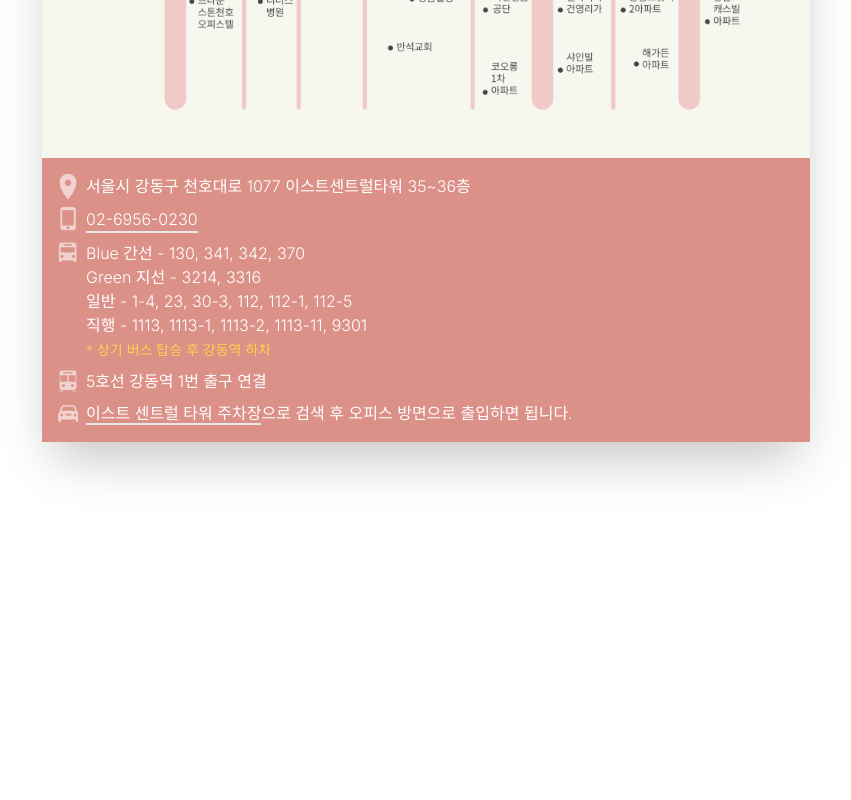
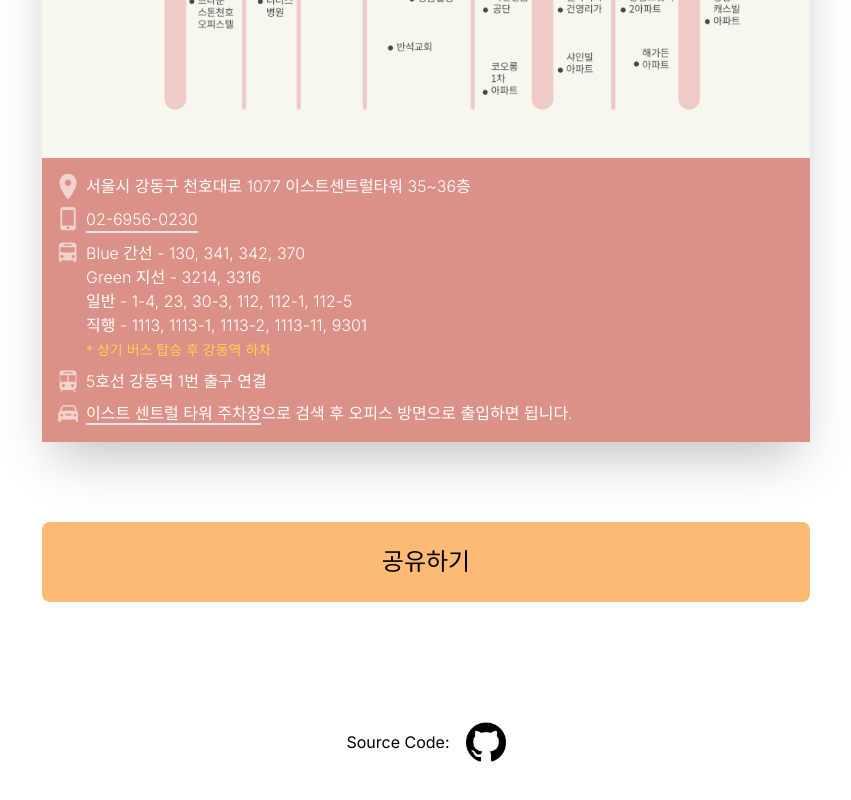
Before and after one commit to siner308/wedding, a Next.js app: page / in a window 1280 px wide. Shown: the part 3076-3876 px from the top of the page, without its empty margins (214-1065 px from the left). Before the commit the page ends 3598 px from the top, so only its background shows below. Built offline with nearby package versions, Linux system fonts and the light colour scheme.

Commit message:
공유하기 및 소스레퍼런스 추가

```diff
--- a/src/app/layout.tsx
+++ b/src/app/layout.tsx
@@ -6,7 +6,7 @@ import { GoogleAnalytics } from '@next/third-parties/google'
 
 const inter = Inter({ subsets: ["latin"] });
 
-export const metadata: Metadata = {
+export const metadata = {
   title: "안정현과 박지원의 결혼식",
   description: "2024년 7월 6일 오후 12시 30분 루벨에서 결혼합니다",
 };
--- a/src/app/page.tsx
+++ b/src/app/page.tsx
@@ -5,15 +5,25 @@ import Events from '@/components/Introduce';
 import WayToCome from '@/components/WayToCome';
 import InvitationMessage from '@/components/InvitationMessage';
 import PhotoGallery from '@/components/PhotoGallery';
+import ShareEvent from '@/components/Share';
+import SourceCodeReference from '../components/SourceCodeReference';
 
 export default function Home() {
   return (
-    <div className={'flex flex-col gap-8 max-w-3xl mx-auto shadow-2xl mb-20'}>
-      <MainBanner/>
-      <InvitationMessage/>
-      <Events/>
-      <PhotoGallery/>
-      <WayToCome/>
+    <div className={'flex flex-col gap-20 mb-10'}>
+      <div className={'flex flex-col gap-8 max-w-3xl mx-auto shadow-2xl'}>
+        <MainBanner/>
+        <InvitationMessage/>
+        <Events/>
+        <PhotoGallery/>
+        <WayToCome/>
+      </div>
+      <div className={'max-w-3xl w-full mx-auto'}>
+        <ShareEvent/>
+      </div>
+      <div className={'max-w-3xl w-full mx-auto'}>
+        <SourceCodeReference />
+      </div>
     </div>
   );
 }
--- /dev/null
+++ b/src/components/Share/index.tsx
@@ -0,0 +1,36 @@
+import { useEffect, useState } from 'react';
+import { metadata } from '@/app/layout';
+
+const ShareEvent = () => {
+  const [clipboardCopied, setClipboardCopied] = useState(false);
+
+  useEffect(() => {
+    setTimeout(() => {
+      setClipboardCopied(false);
+    }, 3000);
+  }, [clipboardCopied]);
+
+  const handleClickShare = () => {
+    if (navigator.share) {
+      navigator.share({
+        title: metadata.title,
+        text: metadata.description,
+        url: `${location.protocol}//${location.host}`,
+      });
+    } else {
+      navigator.clipboard.writeText(`${location.protocol}//${location.host}`)
+        .then(() => {
+          setClipboardCopied(true);
+        }).catch(() => {
+        alert('주소를 복사하는데 실패했습니다.');
+      });
+    }
+  };
+  return (
+    <div className={'pb-10 '}>
+      <button className={'text-center bg-orange-300 text-2xl h-20 w-full rounded-lg'} onClick={handleClickShare}>{clipboardCopied ? '주소가 복사되었습니다!' : '공유하기'}</button>
+    </div>
+  );
+};
+
+export default ShareEvent;
--- /dev/null
+++ b/src/components/SourceCodeReference/index.tsx
@@ -0,0 +1,57 @@
+import Image from 'next/image';
+import { useEffect, useState } from 'react';
+
+const SourceCodeReference = () => {
+  const url = 'https://github.com/siner308/wedding';
+
+  const [count, setCount] = useState<number>(0);
+
+  useEffect(() => {
+    if (count >= 5) {
+      location.href = url;
+      setCount(0);
+    }
+  }, [count]);
+
+  const handleClick = () => {
+    setCount(count + 1);
+  };
+
+  const GithubIcon = (props: { clickCount: number }) => {
+    const { clickCount } = props;
+
+    const getRandomPosition = () => {
+      const width = window.innerWidth;
+      const height = window.innerHeight;
+      const x = Math.floor(Math.random() * width);
+      const y = Math.floor(Math.random() * height);
+      return { x, y };
+    };
+
+    const { x, y } = getRandomPosition();
+    const size = 40 * (clickCount + 1);
+
+    return (
+      <button
+        style={{
+          ...(clickCount != 0 ? {
+            bottom: `${y}px`,
+            right: `${x}px`,
+            position: 'fixed',
+          } : {}),
+        }}
+        onClick={handleClick}>
+        <Image src={'/icons/github.png'} alt={'github'} width={size} height={size}/>
+      </button>
+    );
+  };
+
+  return (
+    <div className={'flex justify-center gap-4'}>
+      <span className={'self-center'}>Source Code: </span>
+      <GithubIcon clickCount={count}/>
+    </div>
+  );
+};
+
+export default SourceCodeReference;
```
Also changed, not shown: public/icons/github.png (added).
